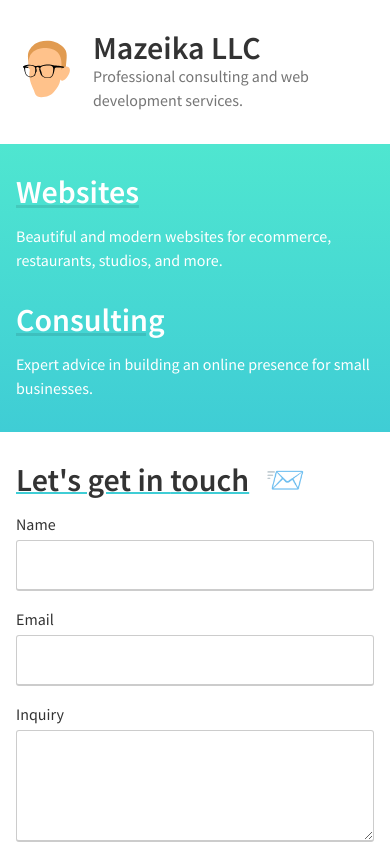
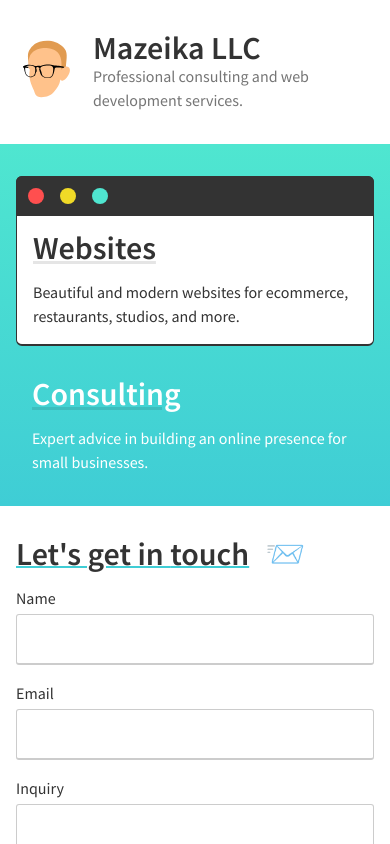
Before and after one commit to foldleftdev/foldleft.dev, a Next.js app: page / in a window 390 px wide. Shown: the top 844 px of the page. Built offline with nearby package versions, Linux system fonts and the light colour scheme.

Commit message:
Style jumbotron

```diff
--- a/components/heading.module.css
+++ b/components/heading.module.css
@@ -1,3 +1,3 @@
 .text {
-    text-decoration: underline solid var(--cyan-1) 2px;
+    text-decoration: underline var(--cyan-1) 2px;
 }
--- a/components/jumbotron.js
+++ b/components/jumbotron.js
@@ -1,15 +1,20 @@
 import Section from './section';
 import styles from './jumbotron.module.css';
+import OSWindow from './oswindow';
 
 export default function Jumbotron() {
   return (
     <Section className={styles.container} wide>
+      <OSWindow>
         <Card title="Websites">
           Beautiful and modern websites for ecommerce, restaurants, studios, and more.
         </Card>
+      </OSWindow>
+      <OSWindow.Fake>
         <Card title="Consulting">
           Expert advice in building an online presence for small businesses.
         </Card>
+      </OSWindow.Fake>
     </Section>
   );
 }
--- a/components/jumbotron.module.css
+++ b/components/jumbotron.module.css
@@ -10,12 +10,22 @@
     text-decoration-width: 2px;
 }
 
+.image {
+    margin-top: 2em;
+}
+
+.websiteHeader {
+    color: #444;
+    text-align: center;
+    text-transform: uppercase;
+}
+
 /* big screen */
-@media screen and (min-width: 700px) {
+@media screen and (min-width: 780px) {
     .container {
         padding-top: 4em;
         padding-bottom: 4em;
-        gap: 5em;
+        gap: 3em;
     }
 
     .card {
@@ -32,7 +42,7 @@
 }
 
 /* small screen */
-@media screen and (max-width: 700px) {
+@media screen and (max-width: 780px) {
     .container {
         flex-direction: column;
         gap: 2em;
--- a/components/oswindow.js
+++ b/components/oswindow.js
@@ -1,7 +1,8 @@
 import styles from './oswindow.module.css';
 
-export default function OSWindow({
+function OSWindow({
   children,
+  ...rest
 }) {
   return (
     <div className={styles.container}>
@@ -10,9 +11,23 @@ export default function OSWindow({
         <div className={styles.buttonYellow}/>
         <div className={styles.buttonGreen}/>
       </div>
-      <div className={styles.content}>
+      <div {...rest} className={`${styles.content} ${rest.className}`}>
         {children}
       </div>
     </div>
   );
 }
+
+function Fake({
+  children,
+  ...rest
+}) {
+  return (
+    <div {...rest} className={`${styles.fakeContainer} ${rest.className}`}>
+      {children}
+    </div>
+  )
+}
+
+OSWindow.Fake = Fake;
+export default OSWindow
--- a/components/oswindow.module.css
+++ b/components/oswindow.module.css
@@ -1,20 +1,28 @@
 .container {
-    border: 1px solid #ccc;
+    --border-radius: 6px;
+    background-color: #fff;
+    border: 1px solid #333;
     border-bottom-width: 2px;
-    border-radius: 3px;
+    border-radius: var(--border-radius);
+    color: #333;
+}
+
+.fakeContainer {
+    margin-top: 2.5em;
+    padding: 2em;
 }
 
 .header {
-    background-color: #f3f3f3;
-    border-radius: 3px 3px 0 0;
-    padding: 0.5em;
+    background-color: #333;
+    border-radius: var(--border-radius) var(--border-radius) 0 0;
+    margin: -1px -1px 0;
+    padding: 0.75em;
     display: flex;
     gap: 1em;
 }
 
 .buttonRed, .buttonYellow, .buttonGreen {
     --size: 1em;
-    border: 1px solid rgba(0, 0, 0, 0.05);
     border-radius: var(--size);
     width: var(--size);
     height: var(--size);
@@ -25,13 +33,25 @@
 }
 
 .buttonYellow {
-    background-color: #ffd701;
+    background-color: #f0da27;
 }
 
 .buttonGreen {
-    background-color: #05c805;
+    background-color: #4fe6d0;
 }
 
 .content {
-    padding: 1em;
+    border-radius: 0 0 var(--border-radius) var(--border-radius);
+    padding: 2em;
 }
+
+@media screen and (max-width: 780px) {
+    .content {
+        padding: 1em;
+    }
+
+    .fakeContainer {
+        margin-top: 0;
+        padding: 0 1em;
+    }
+}
```
Lines whose indentation alone changed are shown as unchanged.
